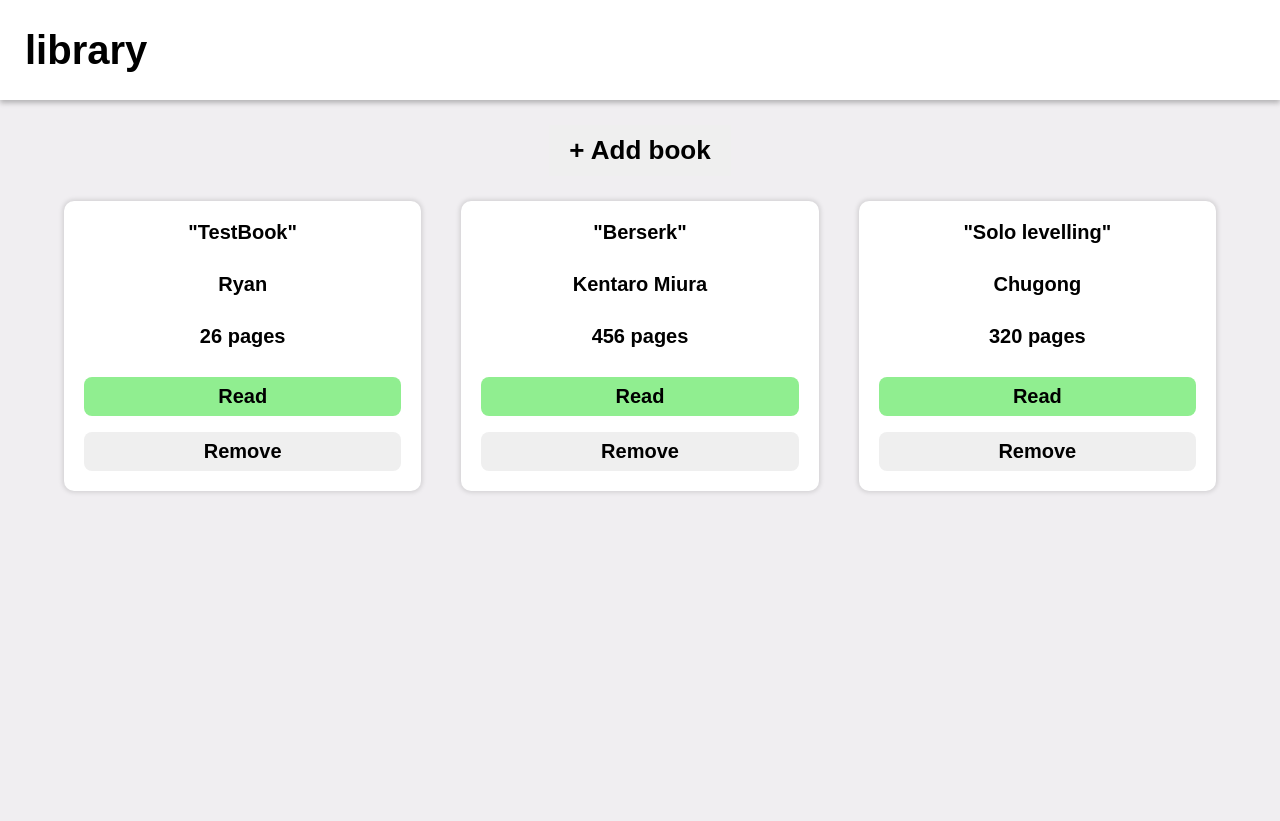
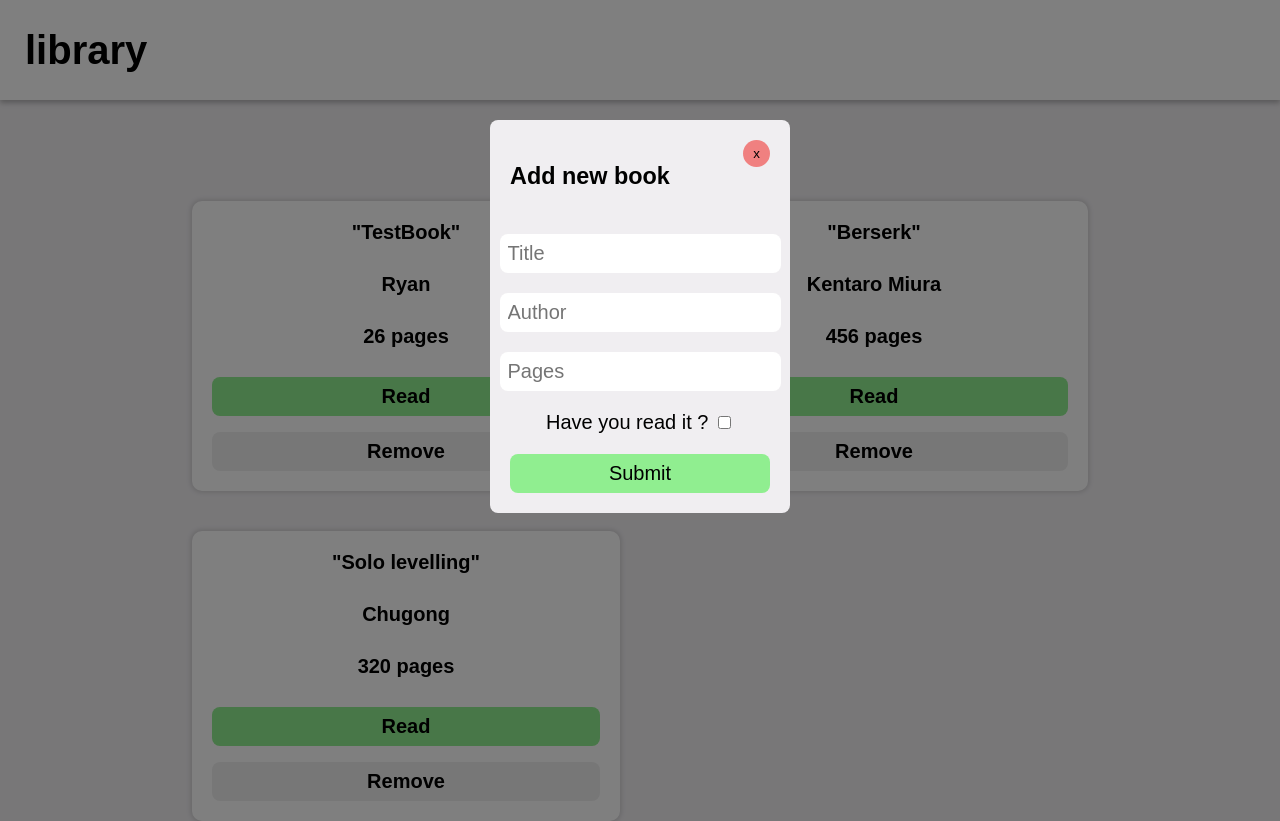
Before and after one commit to ColdBlood237/odin-library, a plain HTML site: page index.html in a window 1280 px wide. Both pictures are taken after a click on the button "+ Add book". Before the commit the page ends 800 px from the top, so only its background shows below. Drawn offline with Linux system fonts and the light colour scheme.

Commit message:
Make the form close when the user clicks the submit or close button or when they click outside the form

```diff
--- a/app.js
+++ b/app.js
@@ -2,6 +2,9 @@ const shelf = document.getElementById("shelf");
 const addBtn = document.querySelector(".add-btn");
 const form = document.getElementById("add-form");
 const submit = document.getElementById("submit");
+const page = document.querySelector("body");
+const close = document.getElementById("close-form");
+
 let myLibrary = [];
 let formOpen = false;
 
@@ -80,16 +83,28 @@ function switchRead() {
   );
 }
 
-// addBtn.addEventListener("click", () => {
-//   form.style.display = "flex";
-// });
+addBtn.addEventListener("click", () => {
+  form.style.display = "flex";
+});
 
+// close the form
 document.addEventListener("click", (e) => {
-  if (e.target === submit || !e.target.closest("#add-form")) {
+  if (
+    e.target !== addBtn &&
+    (e.target === close ||
+      e.target === submit ||
+      !e.target.closest("#add-form"))
+  ) {
     form.style.display = "none";
+    e.preventDefault();
   }
 });
 
+submit.addEventListener("click", (e) => {
+  e.preventDefault();
+});
+
+// test books
 const testBook = new Book('"TestBook"', "Ryan", 26, true);
 myLibrary.push(testBook);
 
--- a/index.html
+++ b/index.html
@@ -13,7 +13,10 @@
     <body>
 
         <form action="" method="post" id="add-form">
-            <h3>Add new book</h3>
+            <div class="form-header">
+                <h3>Add new book</h3>
+                <button id="close-form">x</button>
+            </div>
             <div><input type="text" placeholder="Title" name="title" id="title"></div>
             <div><input type="text" placeholder="Author" name="author" id="author"></div>
             <div><input type="number" placeholder="Pages" name="pages" id="pages"></div>
--- a/styles.css
+++ b/styles.css
@@ -50,7 +50,7 @@ h1 {
 
 #shelf {
   display: grid;
-  margin: 0 5%;
+  margin: 0 15%;
   grid-template-columns: repeat(auto-fit, minmax(300px, 1fr));
   justify-content: center;
   gap: 40px;
@@ -105,8 +105,8 @@ h1 {
 #add-form {
   box-sizing: border-box;
   position: fixed;
-  display: flex;
-  top: calc(50% - 175px);
+  display: none;
+  top: 15%;
   left: calc(50% - 150px);
   box-shadow: 0px 0px 5px 100vh rgba(0, 0, 0, 0.5);
   flex-direction: column;
@@ -117,6 +117,22 @@ h1 {
   padding: 20px;
   gap: 20px;
   font-size: 20px;
+}
+
+.form-header {
+  width: 100%;
+  display: flex;
+  align-items: center;
+  justify-content: space-between;
+}
+
+#close-form {
+  align-self: flex-start;
+  border: 0;
+  background-color: #f08080;
+  border-radius: 100%;
+  padding: 6px 10px;
+  cursor: pointer;
 }
 
 #add-form > h3 {
@@ -135,7 +151,7 @@ input[type="number"] {
   cursor: pointer;
 }
 
-#add-form > button {
+#submit {
   border: 0;
   background-color: #90ee90;
   font-size: 20px;
```
